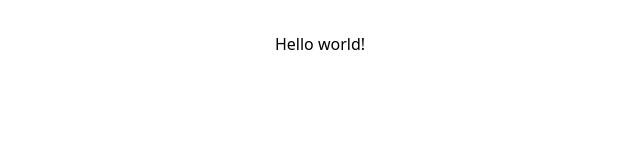
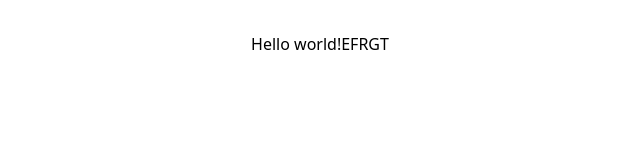
Before and after one commit to bhuvanagiriankammarao/quickmart, a React (Vite) app in the folder client/: page / in a window 1280 px wide. Shown: the top 160 px of the page, without its empty margins (320-960 px from the left). Built offline with nearby package versions, Linux system fonts and the light colour scheme.

Commit message:
tHIS IS AWAN

```diff
--- a/client/src/App.jsx
+++ b/client/src/App.jsx
@@ -9,7 +9,7 @@ function App() {
   return (
     <>
         <h1 className="text-3xl font-bold underline">
-      Hello world!
+      Hello world!EFRGT
     </h1>
     </>
   )
```
